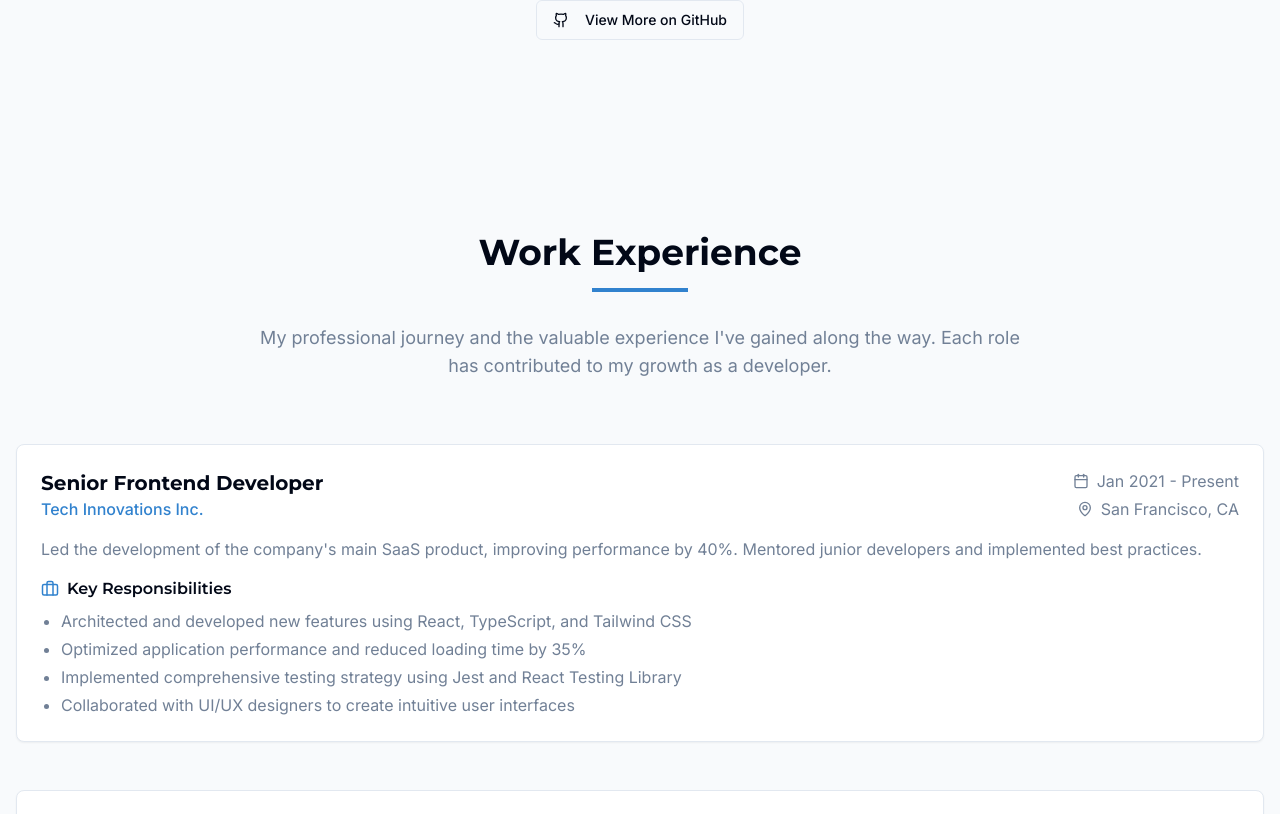
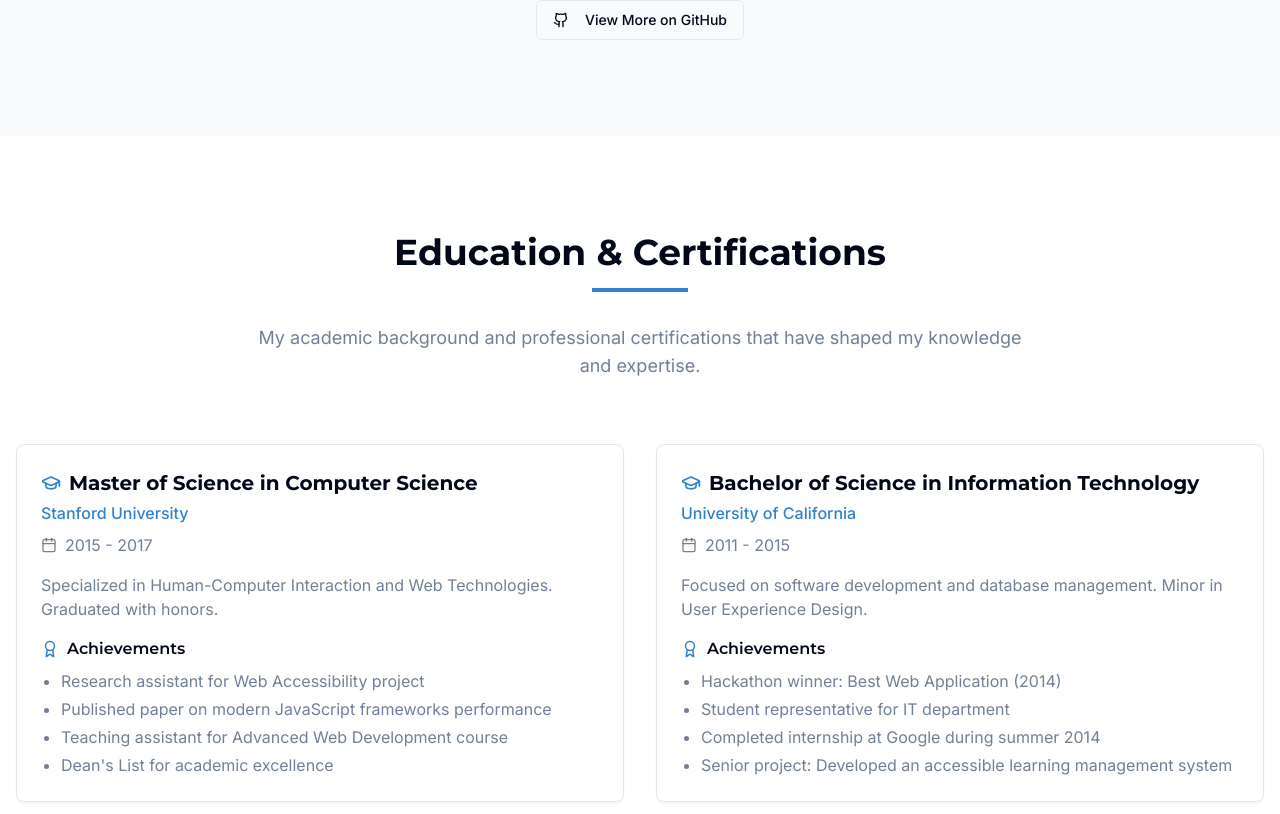
Before and after one commit to Sarfarazshaikh08/sarfaraz-portfolio, a React (Vite) app: page / in a window 1280 px wide. Shown: the part 3946-4760 px from the top of the page. Built offline with nearby package versions, Linux system fonts and the light colour scheme.

Commit message:
Remove ExperienceSection from index
Comment out the ExperienceSection component in pages/index.tsx.

```diff
--- a/src/pages/Index.tsx
+++ b/src/pages/Index.tsx
@@ -24,7 +24,7 @@ const Index = () => {
       <AboutSection />
       <SkillsSection />
       <ProjectsSection />
-      <ExperienceSection />
+      {/* <ExperienceSection /> */}
       <EducationSection />
       <ContactSection />
       <Footer />
```
